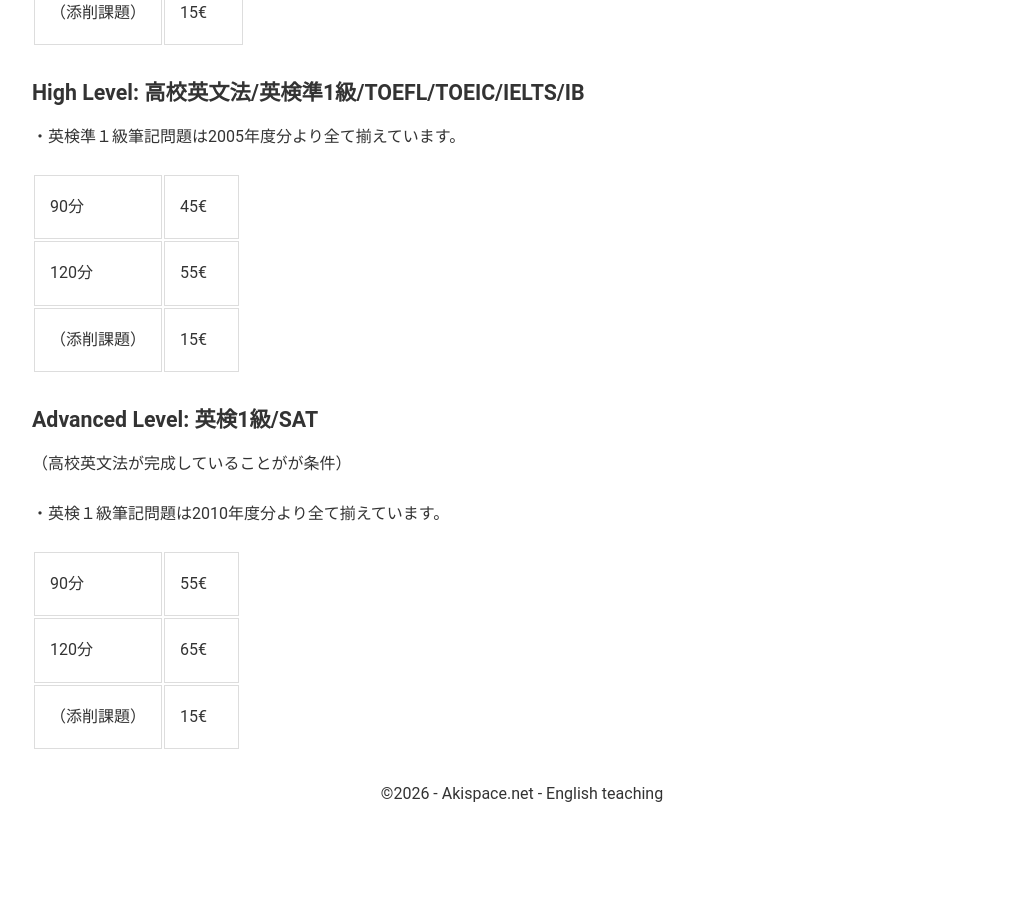
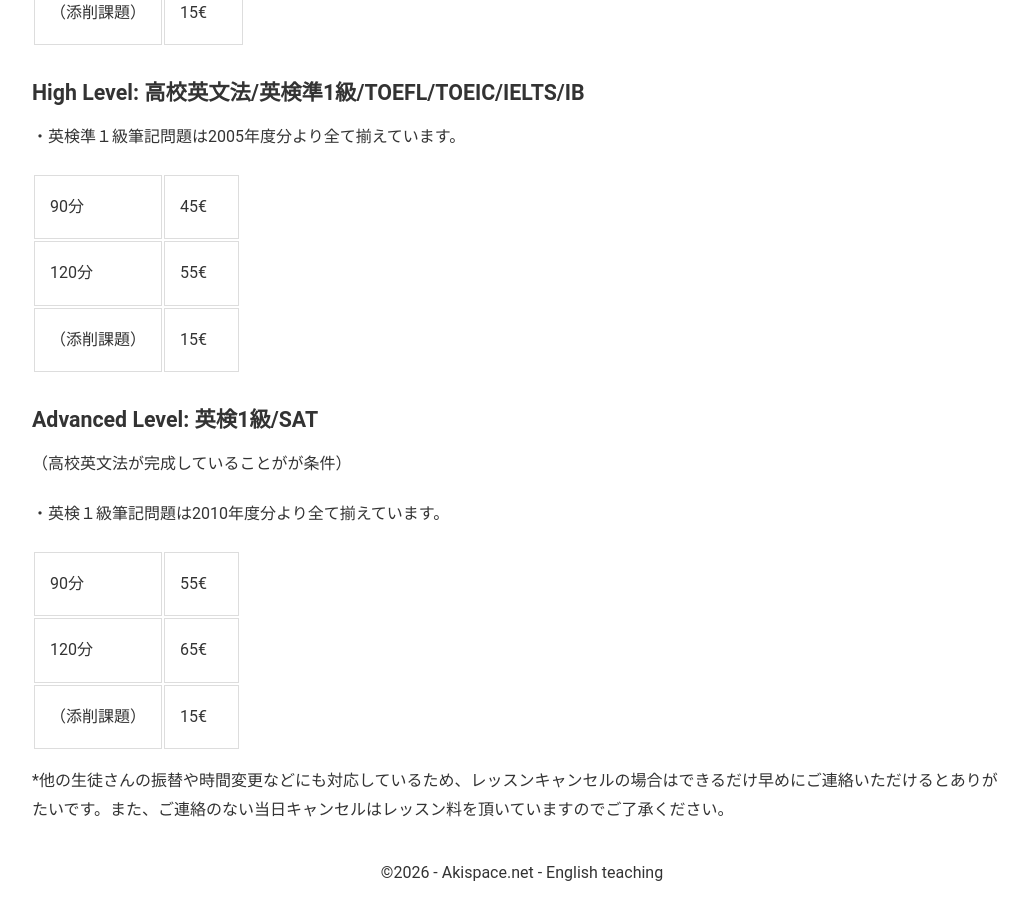
Before and after one commit to phocean/akispace, a Jekyll site: the page built from hour_fees.md, in a window 1280 px wide and 900 px high, scrolled down 1161 px. Shown: the whole window, without its empty margins (118-1147 px from the left). Built offline with Jekyll 4.4.1, drawn with Linux system fonts in a browser that asks for light colours; before the commit the page ends 1982 px from its top, so only the background shows below that.

Commit message:
Update hour_fees.md

```diff
--- a/hour_fees.md
+++ b/hour_fees.md
@@ -47,3 +47,5 @@ description: オンライン英語家庭教師　小学生から大学生まで
 |   90分  |   55€　 |
 |   120分   |   65€　 |
 |  （添削課題） |   15€   |
+
+*他の生徒さんの振替や時間変更などにも対応しているため、レッスンキャンセルの場合はできるだけ早めにご連絡いただけるとありがたいです。また、ご連絡のない当日キャンセルはレッスン料を頂いていますのでご了承ください。
```
